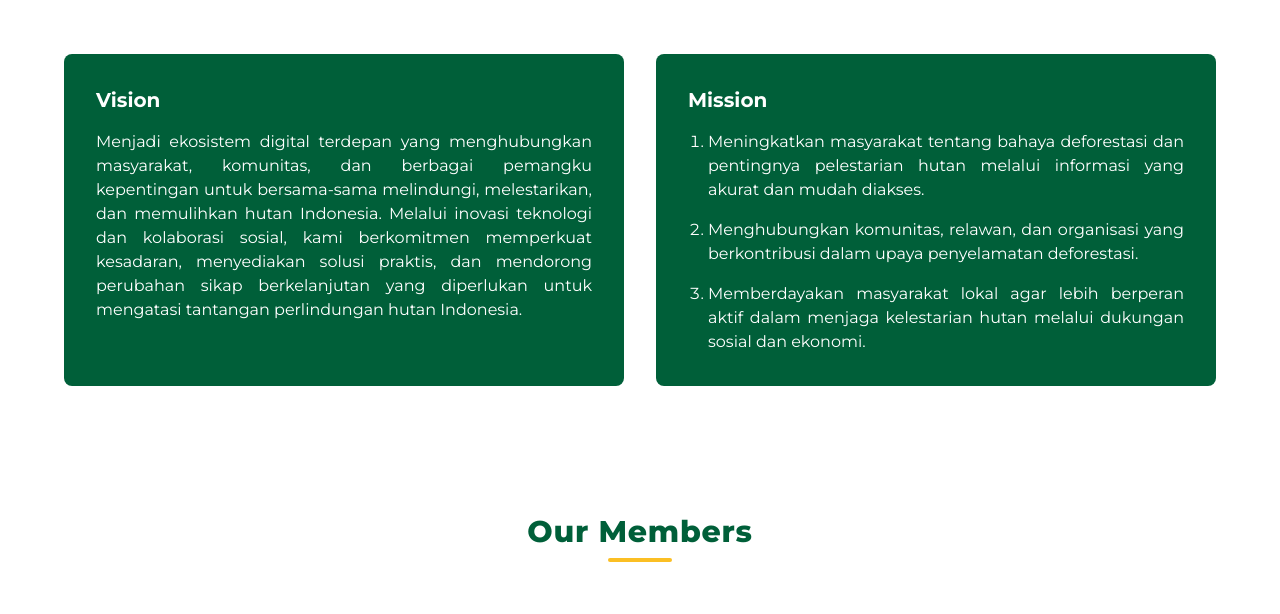
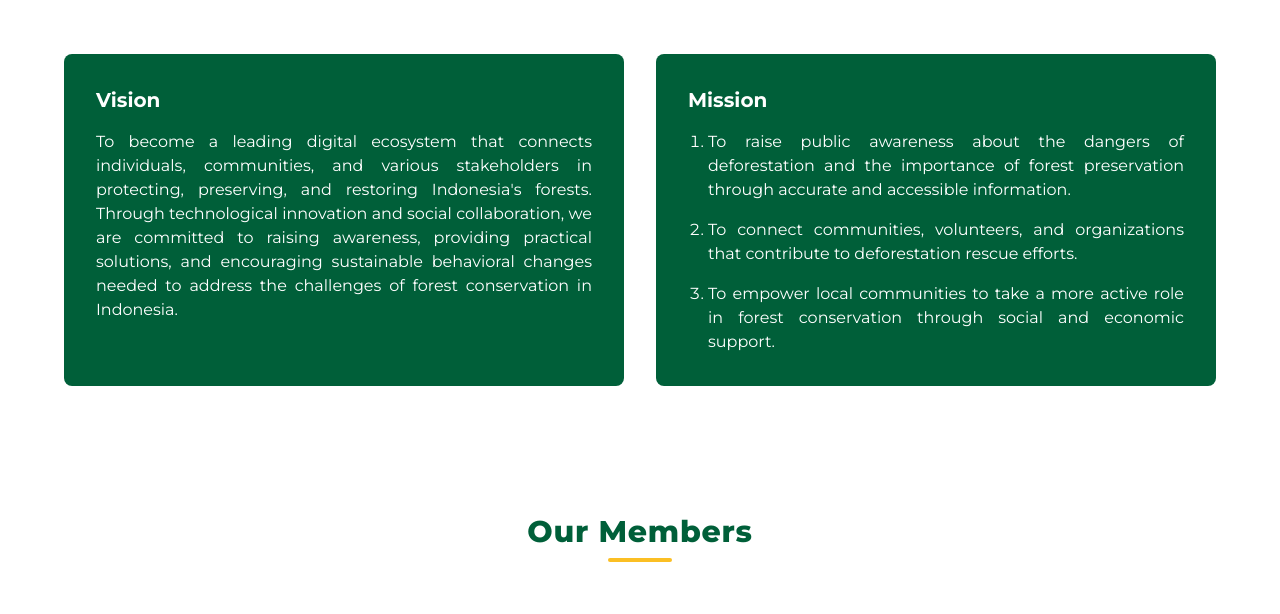
Before and after one commit to ahmadzainulmufid/Save-Forest, a website: page aboutus.html in a window 1280 px wide. Shown: the part 186-800 px from the top of the page. Drawn offline with nearby package versions, Linux system fonts and the light colour scheme.

Commit message:
update visi misi

```diff
--- a/aboutus.html
+++ b/aboutus.html
@@ -160,13 +160,11 @@
             <p
               class="text-sm md:text-base text-white leading-relaxed text-justify"
             >
-              Menjadi ekosistem digital terdepan yang menghubungkan masyarakat,
-              komunitas, dan berbagai pemangku kepentingan untuk bersama-sama
-              melindungi, melestarikan, dan memulihkan hutan Indonesia. Melalui
-              inovasi teknologi dan kolaborasi sosial, kami berkomitmen
-              memperkuat kesadaran, menyediakan solusi praktis, dan mendorong
-              perubahan sikap berkelanjutan yang diperlukan untuk mengatasi
-              tantangan perlindungan hutan Indonesia.
+              To become a leading digital ecosystem that connects individuals, communities,
+              and various stakeholders in protecting, preserving, and restoring Indonesia's forests.
+              Through technological innovation and social collaboration, we are committed to raising
+              awareness, providing practical solutions, and encouraging sustainable behavioral changes
+              needed to address the challenges of forest conservation in Indonesia.
             </p>
           </div>
 
@@ -177,17 +175,13 @@
               class="text-sm md:text-base text-white space-y-3 md:space-y-4 list-decimal pl-5 text-justify"
             >
               <li>
-                Meningkatkan masyarakat tentang bahaya deforestasi dan
-                pentingnya pelestarian hutan melalui informasi yang akurat dan
-                mudah diakses.
+                To raise public awareness about the dangers of deforestation and the importance of forest preservation through accurate and accessible information.
               </li>
               <li>
-                Menghubungkan komunitas, relawan, dan organisasi yang
-                berkontribusi dalam upaya penyelamatan deforestasi.
+                To connect communities, volunteers, and organizations that contribute to deforestation rescue efforts.
               </li>
               <li>
-                Memberdayakan masyarakat lokal agar lebih berperan aktif dalam
-                menjaga kelestarian hutan melalui dukungan sosial dan ekonomi.
+                To empower local communities to take a more active role in forest conservation through social and economic support.
               </li>
             </ol>
           </div>
@@ -230,8 +224,8 @@
                 <p
                   class="text-white text-center text-sm md:text-base font-medium"
                 >
-                  "Bumi tidak memerlukan kita, tapi kita sangat memerlukan bumi.
-                  Mari jaga hutan untuk masa depan yang lebih baik."
+                  "The Earth doesn’t need us, but we desperately
+                  need the Earth. Let’s protect our forests for a better future."
                 </p>
               </div>
             </div>
@@ -255,8 +249,8 @@
                 <p
                   class="text-white text-center text-sm md:text-base font-medium"
                 >
-                  "Ketika kita menanam sebatang pohon, kita tidak hanya menanam
-                  kehidupan, tetapi juga harapan untuk generasi mendatang."
+                 "When we plant a tree, we are not only
+                 planting life but also hope for future generations."
                 </p>
               </div>
             </div>
@@ -284,8 +278,8 @@
                 <p
                   class="text-white text-center text-sm md:text-base font-medium"
                 >
-                  "Hutan adalah paru-paru bumi. Melestarikannya adalah tanggung
-                  jawab kita bersama untuk masa depan yang berkelanjutan."
+                  "Forests are the lungs of the Earth.
+                  Preserving them is our shared responsibility for a sustainable future."
                 </p>
               </div>
             </div>
```
